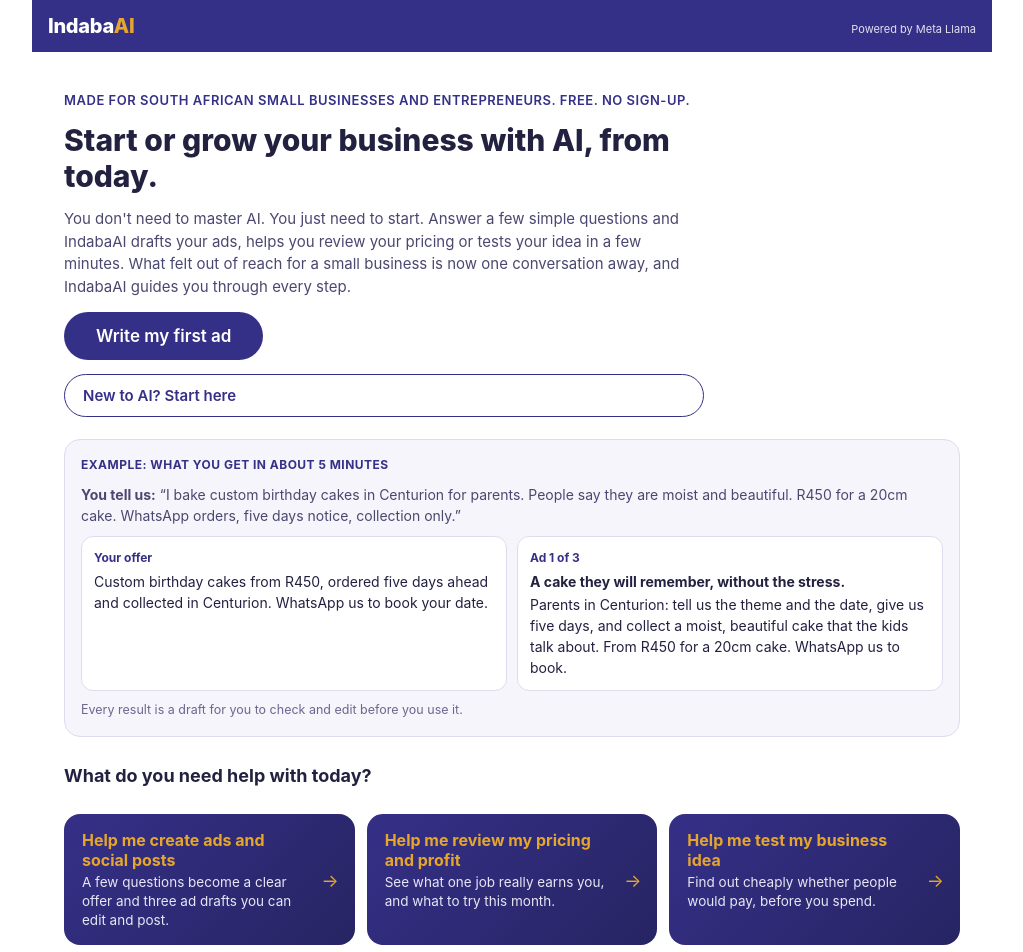
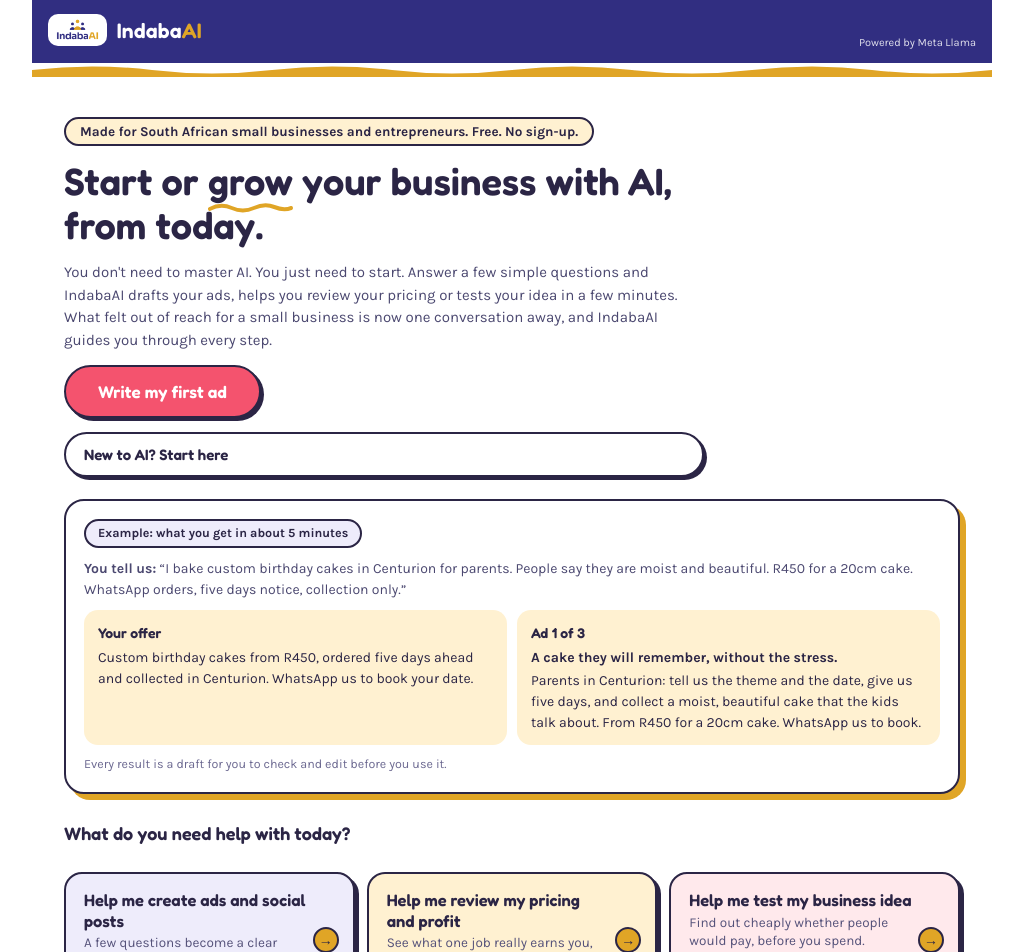
Before and after one commit to Corlypienaar/Indaba-AI, a Next.js app: page / in a window 1280 px wide. Shown: the top 952 px of the page, without its empty margins (128-1151 px from the left). Built offline with nearby package versions, Linux system fonts and the light colour scheme.

Commit message:
Warm redesign: Fredoka and Karla, logo colors, sticker cards and buttons
Co-Authored-By: Claude Fable 5 <noreply@anthropic.com>
Claude-Session: https://claude.ai/code/session_01CkA3b2LCQZnwoXtKvNvWBT

```diff
--- a/app/globals.css
+++ b/app/globals.css
@@ -1,11 +1,21 @@
+@import url("https://fonts.googleapis.com/css2?family=Fredoka:wght@400;500;600&family=Karla:ital,wght@0,400;0,500;0,700;1,400&display=swap");
+
+/* Warm hand-made look: logo indigo and gold on white, sticker cards, coral action */
 :root {
-  --clay: #353087;
-  --clay-dark: #272463;
+  --clay: #312e81; /* logo indigo */
+  --clay-dark: #232052;
   --cream: #ffffff;
-  --ink: #232140;
+  --ink: #2b2545;
   --paper: #ffffff;
-  --line: #deddef;
-  --gold: #e6a62c;
+  --line: #d9d5ea;
+  --gold: #e0a526; /* logo gold */
+  --coral: #f4536e;
+  --soft: #5a527a;
+  --tint-violet: #eeecfb;
+  --tint-gold: #fff1d1;
+  --tint-coral: #ffe9ec;
+  --font-head: "Fredoka";
+  --font-body: "Karla";
 }
 
 * {
@@ -20,11 +30,27 @@ body {
 }
 
 body {
-  font-family: -apple-system, BlinkMacSystemFont, "Segoe UI", Roboto, Helvetica,
-    Arial, sans-serif;
+  font-family: var(--font-body), "Segoe UI", Roboto, Helvetica, Arial, sans-serif;
   background: var(--cream);
   color: var(--ink);
   -webkit-font-smoothing: antialiased;
+}
+
+h1,
+h2,
+h3,
+.btn,
+.brand,
+.chip,
+.card b,
+.example-out b {
+  font-family: var(--font-head), var(--font-body), Arial, sans-serif;
+}
+
+h1,
+h2,
+h3 {
+  font-weight: 600;
 }
 
 .shell {
@@ -45,9 +71,29 @@ body {
 }
 
 .brand {
-  font-size: 20px;
-  font-weight: 800;
-  letter-spacing: -0.3px;
+  font-size: 21px;
+  font-weight: 600;
+  letter-spacing: 0.2px;
+  display: flex;
+  align-items: center;
+  gap: 10px;
+}
+
+.brand img {
+  height: 32px;
+  width: auto;
+  display: block;
+  background: #ffffff;
+  border-radius: 10px;
+  padding: 3px 7px;
+}
+
+.wave {
+  display: block;
+  width: 100%;
+  height: 14px;
+  color: var(--gold);
+  flex-shrink: 0;
 }
 
 .brand-ai {
@@ -73,7 +119,7 @@ body {
 .welcome h1 {
   font-size: 28px;
   line-height: 1.2;
-  font-weight: 800;
+  font-weight: 600;
 }
 
 .welcome h1 em {
@@ -167,24 +213,26 @@ body {
   font-weight: 600;
   padding: 11px 18px;
   border-radius: 999px;
-  border: none;
+  border: 2px solid var(--ink);
   cursor: pointer;
   touch-action: manipulation;
+  box-shadow: 3px 3px 0 var(--ink);
+  transition: transform 0.08s ease, box-shadow 0.08s ease;
+}
+
+.btn:active {
+  transform: translate(2px, 2px);
+  box-shadow: 1px 1px 0 var(--ink);
 }
 
 .btn.primary {
-  background: var(--clay);
+  background: var(--coral);
   color: #fff;
 }
 
-.btn.primary:active {
-  background: var(--clay-dark);
-}
-
 .btn.ghost {
-  background: transparent;
-  color: var(--clay);
-  border: 1.5px solid var(--clay);
+  background: var(--paper);
+  color: var(--ink);
 }
 
 .btn.big {
@@ -198,7 +246,8 @@ body {
   padding: 6px 14px;
   background: var(--cream);
   color: var(--clay);
-  border: 1px solid var(--line);
+  border: 1.5px solid var(--ink);
+  box-shadow: 2px 2px 0 var(--ink);
 }
 
 .btn:disabled {
@@ -332,8 +381,8 @@ body {
 
 .home h1 {
   font-size: 26px;
-  line-height: 1.2;
-  font-weight: 800;
+  line-height: 1.15;
+  font-weight: 600;
 }
 
 .home h1 em {
@@ -359,19 +408,23 @@ body {
   text-decoration: none;
   color: var(--ink);
   background: var(--paper);
-  border: 1px solid var(--line);
-  border-radius: 16px;
+  border: 2px solid var(--ink);
+  border-radius: 18px;
   padding: 14px 16px;
   touch-action: manipulation;
+  box-shadow: 4px 4px 0 var(--ink);
 }
 
 .card:active {
-  background: #f3f2fa;
+  transform: translate(3px, 3px) !important;
+  box-shadow: 1px 1px 0 var(--ink) !important;
 }
 
 .card b {
   display: block;
-  font-size: 16px;
+  font-size: 16.5px;
+  font-weight: 600;
+  line-height: 1.25;
   margin-bottom: 3px;
 }
 
@@ -383,17 +436,19 @@ body {
 }
 
 .card.featured {
-  background: linear-gradient(135deg, var(--clay), var(--clay-dark));
-  border: none;
-  color: #fff;
+  color: var(--ink);
 }
 
-.card.featured b {
-  color: var(--gold);
+.featured-menu .card:nth-child(1) {
+  background: var(--tint-violet);
 }
 
-.card.featured small {
-  color: #e8e6f7;
+.featured-menu .card:nth-child(2) {
+  background: var(--tint-gold);
+}
+
+.featured-menu .card:nth-child(3) {
+  background: var(--tint-coral);
 }
 
 .card.soon {
@@ -430,10 +485,10 @@ body {
 
 .chip {
   font-size: 14px;
-  font-weight: 600;
+  font-weight: 500;
   padding: 8px 14px;
   border-radius: 999px;
-  border: 1.5px solid var(--clay);
+  border: 2px solid var(--clay);
   background: var(--paper);
   color: var(--clay);
   cursor: pointer;
@@ -530,16 +585,34 @@ a.btn {
 }
 
 .home h1 {
-  font-size: 30px;
+  font-size: clamp(30px, 5vw, 38px);
 }
 
 .eyebrow {
-  font-size: 13px;
-  font-weight: 600;
-  letter-spacing: 0.04em;
-  text-transform: uppercase;
-  color: var(--clay);
+  align-self: flex-start;
+  background: var(--tint-gold);
+  border: 2px solid var(--ink);
+  border-radius: 999px;
+  padding: 5px 14px;
+  font-size: 13.5px;
+  font-weight: 700;
+  color: var(--ink);
   margin: 0;
+}
+
+.squig {
+  position: relative;
+  white-space: nowrap;
+}
+
+.squig svg {
+  position: absolute;
+  left: 0;
+  right: 0;
+  bottom: -9px;
+  width: 100%;
+  height: 12px;
+  color: var(--gold);
 }
 
 .hero .btn.big {
@@ -559,10 +632,11 @@ a.btn {
 }
 
 .example {
-  background: #f6f5fb;
-  border: 1px solid var(--line);
-  border-radius: 16px;
-  padding: 16px;
+  background: var(--paper);
+  border: 2px solid var(--ink);
+  border-radius: 20px;
+  box-shadow: 6px 6px 0 var(--gold);
+  padding: 18px;
   display: flex;
   flex-direction: column;
   gap: 10px;
@@ -571,11 +645,14 @@ a.btn {
 }
 
 .example-label {
-  font-size: 12px;
+  align-self: flex-start;
+  background: var(--tint-violet);
+  border: 2px solid var(--ink);
+  border-radius: 999px;
+  padding: 3px 12px;
+  font-size: 12.5px;
   font-weight: 700;
-  letter-spacing: 0.04em;
-  text-transform: uppercase;
-  color: var(--clay);
+  color: var(--ink);
 }
 
 .example-in {
@@ -588,16 +665,16 @@ a.btn {
 }
 
 .example-out > div {
-  background: var(--paper);
-  border: 1px solid var(--line);
-  border-radius: 12px;
-  padding: 12px;
+  background: var(--tint-gold);
+  border-radius: 14px;
+  padding: 12px 14px;
 }
 
 .example-out b {
   display: block;
-  font-size: 12px;
-  color: var(--clay);
+  font-size: 14px;
+  font-weight: 600;
+  color: var(--ink);
   margin-bottom: 4px;
 }
 
@@ -619,8 +696,8 @@ a.btn {
 }
 
 .card:hover {
-  box-shadow: 0 4px 14px rgba(35, 33, 64, 0.1);
-  transform: translateY(-1px);
+  box-shadow: 6px 6px 0 var(--ink);
+  transform: translate(-2px, -2px);
 }
 
 .card:focus-visible,
@@ -633,15 +710,19 @@ a.btn {
 
 .card .arrow {
   position: absolute;
-  right: 16px;
+  right: 14px;
   top: 50%;
   transform: translateY(-50%);
-  font-size: 18px;
-  color: var(--clay);
-}
-
-.card.featured .arrow {
-  color: var(--gold);
+  width: 26px;
+  height: 26px;
+  border-radius: 50%;
+  background: var(--gold);
+  border: 2px solid var(--ink);
+  color: var(--ink);
+  display: grid;
+  place-items: center;
+  font-size: 14px;
+  font-weight: 700;
 }
 
 .card small {
@@ -649,13 +730,13 @@ a.btn {
 }
 
 .card.learn {
-  border-color: var(--gold);
-  background: #fffaf0;
+  background: var(--tint-gold);
 }
 
 .home-footer {
-  border-top: 1px solid var(--line);
-  padding-top: 18px;
+  background: var(--tint-violet);
+  border-radius: 18px;
+  padding: 18px;
   margin-top: 8px;
   display: flex;
   flex-direction: column;
--- a/app/page.tsx
+++ b/app/page.tsx
@@ -19,7 +19,22 @@ export default function Home() {
           <p className="eyebrow">
             Made for South African small businesses and entrepreneurs. Free. No sign-up.
           </p>
-          <h1>Start or grow your business with AI, from today.</h1>
+          <h1>
+            Start or{" "}
+            <span className="squig">
+              grow
+              <svg preserveAspectRatio="none" viewBox="0 0 100 12" aria-hidden="true">
+                <path
+                  d="M2 8 Q 15 2 28 7 T 54 7 T 78 6 T 98 7"
+                  fill="none"
+                  stroke="currentColor"
+                  strokeWidth="4"
+                  strokeLinecap="round"
+                />
+              </svg>
+            </span>{" "}
+            your business with AI, from today.
+          </h1>
           <p className="home-sub">
             You don&apos;t need to master AI. You just need to start. Answer a few
             simple questions and IndabaAI drafts your ads, helps you review your
--- a/app/topbar.tsx
+++ b/app/topbar.tsx
@@ -1,15 +1,33 @@
 import Link from "next/link";
+import Image from "next/image";
 
-// Shared header. The brand links back to the home menu.
+// Shared header. The brand links back to the home menu, and a small gold
+// wave underlines the bar on every screen.
 
 export default function TopBar() {
   return (
+    <>
       <header className="topbar">
         <Link href="/" className="brand" aria-label="IndabaAI home">
+          <Image src="/logo.png" alt="" width={74} height={43} priority />
+          <span>
             <span className="brand-mark">Indaba</span>
             <span className="brand-ai">AI</span>
+          </span>
         </Link>
         <div className="tagline">Powered by Meta Llama</div>
       </header>
+      <svg
+        className="wave"
+        preserveAspectRatio="none"
+        viewBox="0 0 400 14"
+        aria-hidden="true"
+      >
+        <path
+          d="M0 7 Q 25 0 50 7 T 100 7 T 150 7 T 200 7 T 250 7 T 300 7 T 350 7 T 400 7 V14 H0 Z"
+          fill="currentColor"
+        />
+      </svg>
+    </>
   );
 }
```
Also changed, not shown: public/logo.png (added). Lines whose indentation alone changed are shown as unchanged.
